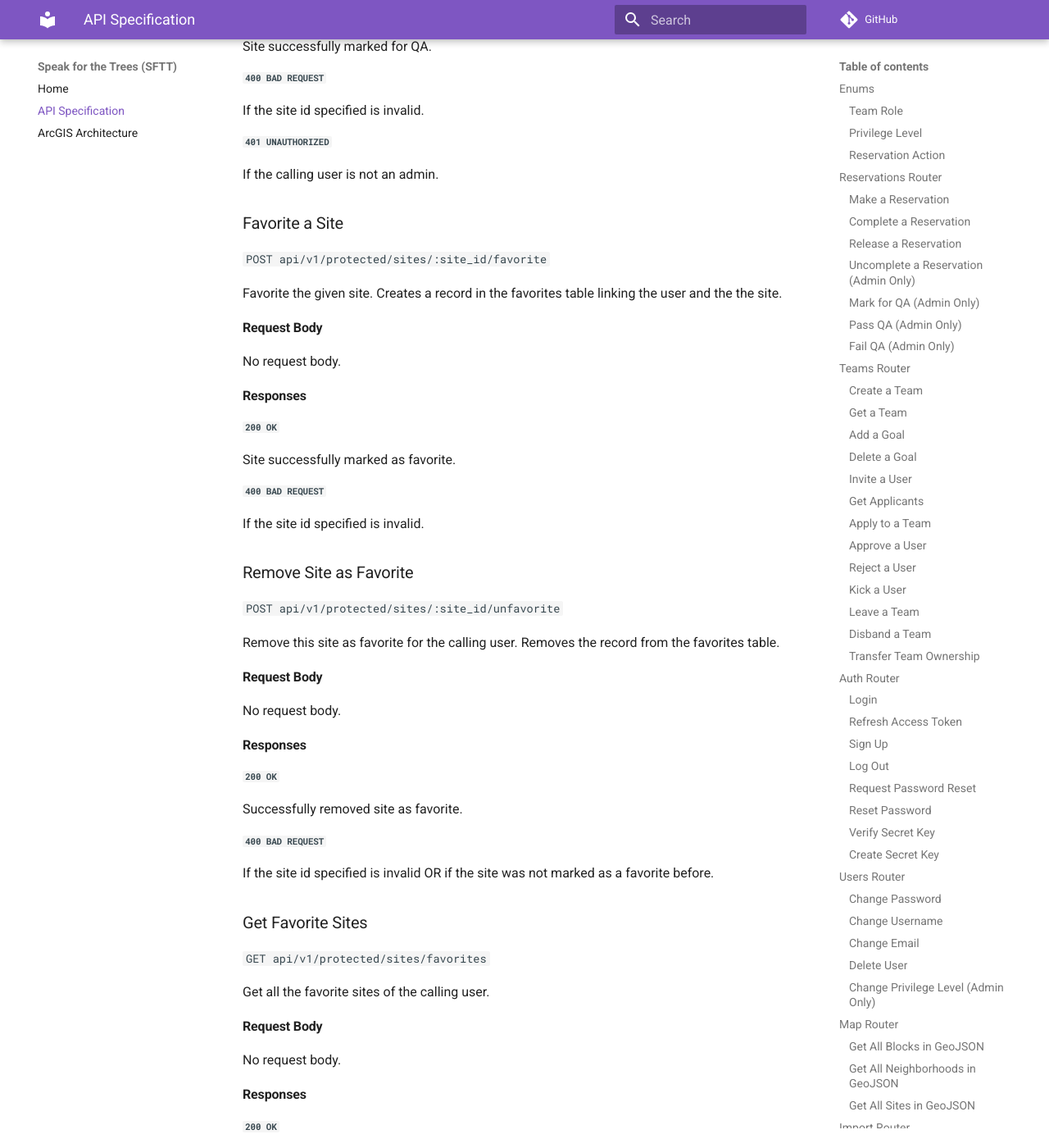
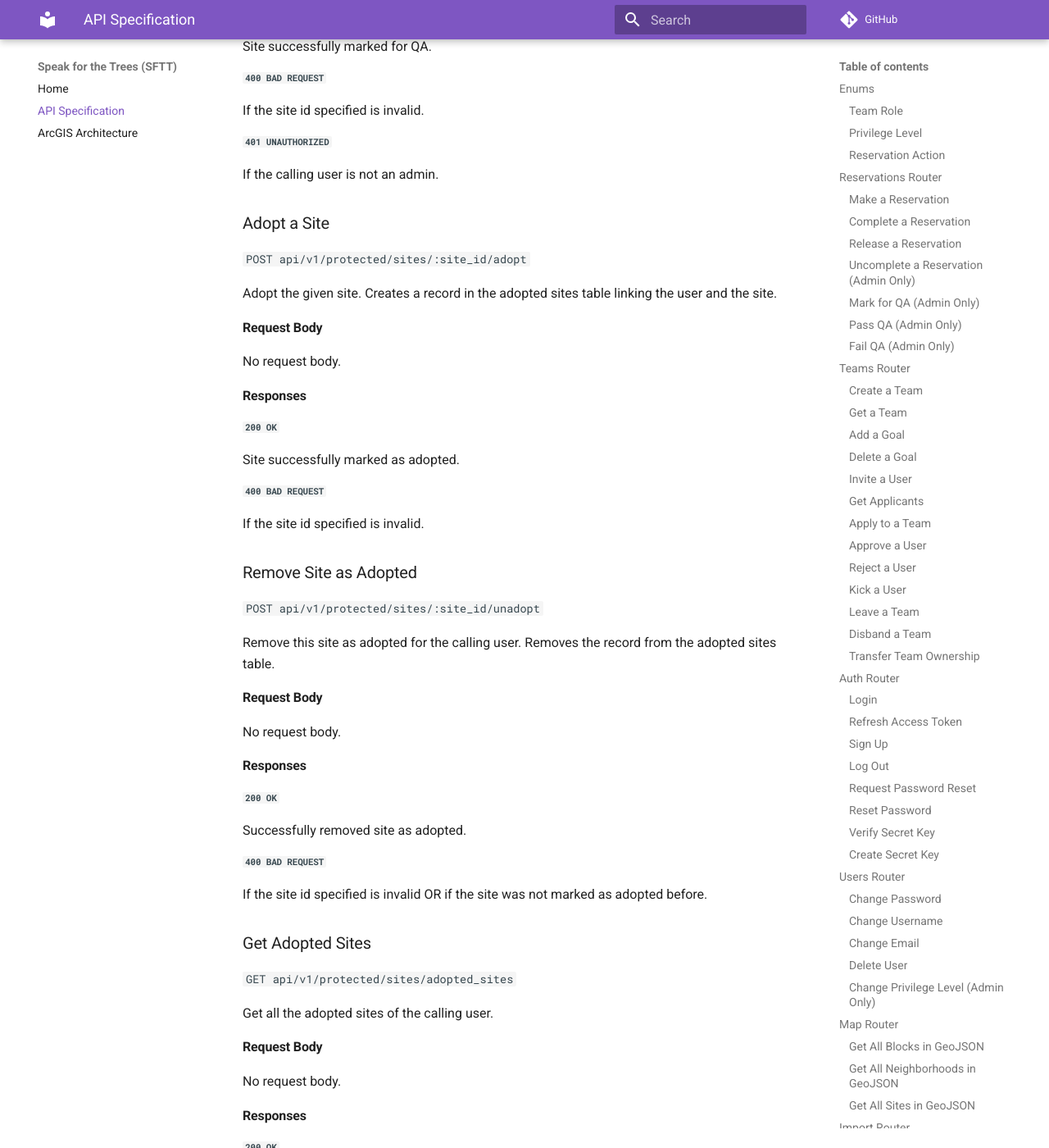
Before and after one commit to Code-4-Community/c4c-dev-docs, an MkDocs documentation site: the page built from docs/sftt/sftt-api-spec.md, in a window 1280 px wide and 1400 px high, scrolled down 37626 px. Shown: the whole window at 82% size. Built offline with MkDocs 1.6.1 and Material for MkDocs 9.7.7, drawn with Linux system fonts in a browser that asks for light colours; comment, search, counter and statistics services are not loaded; some of the changed text lies outside the part shown.

Commit message:
Removed duration and switched to adoption

````diff
--- a/docs/sftt/sftt-api-spec.md
+++ b/docs/sftt/sftt-api-spec.md
@@ -1682,61 +1682,61 @@ If the site id specified is invalid.
 
 If the calling user is not an admin.
 
-### Favorite a Site
-
-`POST api/v1/protected/sites/:site_id/favorite`
-
-Favorite the given site. Creates a record in the favorites table linking the user and the the site.
-
-#### Request Body
-
-No request body.
-
-#### Responses
-
-##### `200 OK`
-
-Site successfully marked as favorite.
+### Adopt a Site
+
+`POST api/v1/protected/sites/:site_id/adopt`
+
+Adopt the given site. Creates a record in the adopted sites table linking the user and the site.
+
+#### Request Body
+
+No request body.
+
+#### Responses
+
+##### `200 OK`
+
+Site successfully marked as adopted.
 
 ##### `400 BAD REQUEST`
 
 If the site id specified is invalid.
 
-### Remove Site as Favorite
-
-`POST api/v1/protected/sites/:site_id/unfavorite`
-
-Remove this site as favorite for the calling user. Removes the record from the favorites table.
-
-#### Request Body
-
-No request body.
-
-#### Responses
-
-##### `200 OK`
-
-Successfully removed site as favorite.
-
-##### `400 BAD REQUEST`
-
-If the site id specified is invalid OR if the site was not marked as a favorite before.
-
-### Get Favorite Sites
-
-`GET api/v1/protected/sites/favorites`
-
-Get all the favorite sites of the calling user.
-
-#### Request Body
-
-No request body.
-
-#### Responses
-
-##### `200 OK`
-
-Return a list of integers representing the site ID's of the users favorite sites. Can be an empty list.
+### Remove Site as Adopted
+
+`POST api/v1/protected/sites/:site_id/unadopt`
+
+Remove this site as adopted for the calling user. Removes the record from the adopted sites table.
+
+#### Request Body
+
+No request body.
+
+#### Responses
+
+##### `200 OK`
+
+Successfully removed site as adopted.
+
+##### `400 BAD REQUEST`
+
+If the site id specified is invalid OR if the site was not marked as adopted before.
+
+### Get Adopted Sites
+
+`GET api/v1/protected/sites/adopted_sites`
+
+Get all the adopted sites of the calling user.
+
+#### Request Body
+
+No request body.
+
+#### Responses
+
+##### `200 OK`
+
+Return a list of integers representing the site ID's of the users adopted sites. Can be an empty list.
 
 ```json
 {
@@ -1753,14 +1753,13 @@ Return a list of integers representing the site ID's of the users favorite sites
 
 `POST api/v1/protected/sites/:site_id/record_stewardship`
 
-Records a stewardship activity for the given site. Date is the day on which the activity was performed, which can be in the past if the user is adding a past activity. Duration is the time taken to perform the activity in minutes. Indicate `True` if the activity (watered, mulched, etc.) was completed, else `False`.  At least one activity must be `True`.
+Records a stewardship activity for the given site. Date is the day on which the activity was performed, which can be in the past if the user is adding a past activity. Indicate `True` if the activity (watered, mulched, etc.) was completed, else `False`.  At least one activity must be `True`.
 
 #### Request Body
 
 ```json
 {
   "date": DATE,
-  "duration": INT | NULL,
   "watered": BOOLEAN,
   "mulched": BOOLEAN,
   "cleaned": BOOLEAN,
````
Also changed, not shown: other parts of docs/sftt/sftt-api-spec.md (+0 -1 lines).
